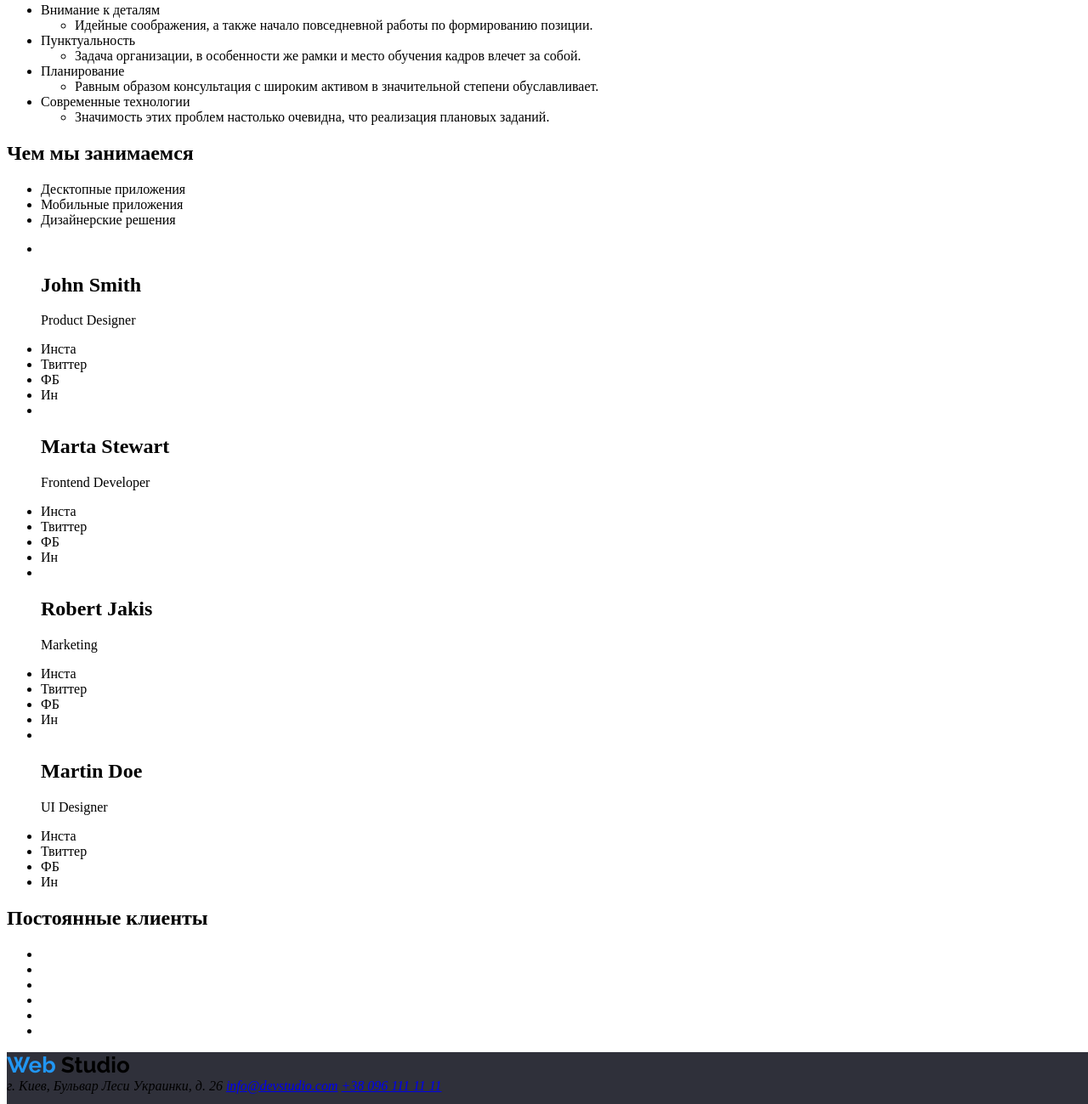
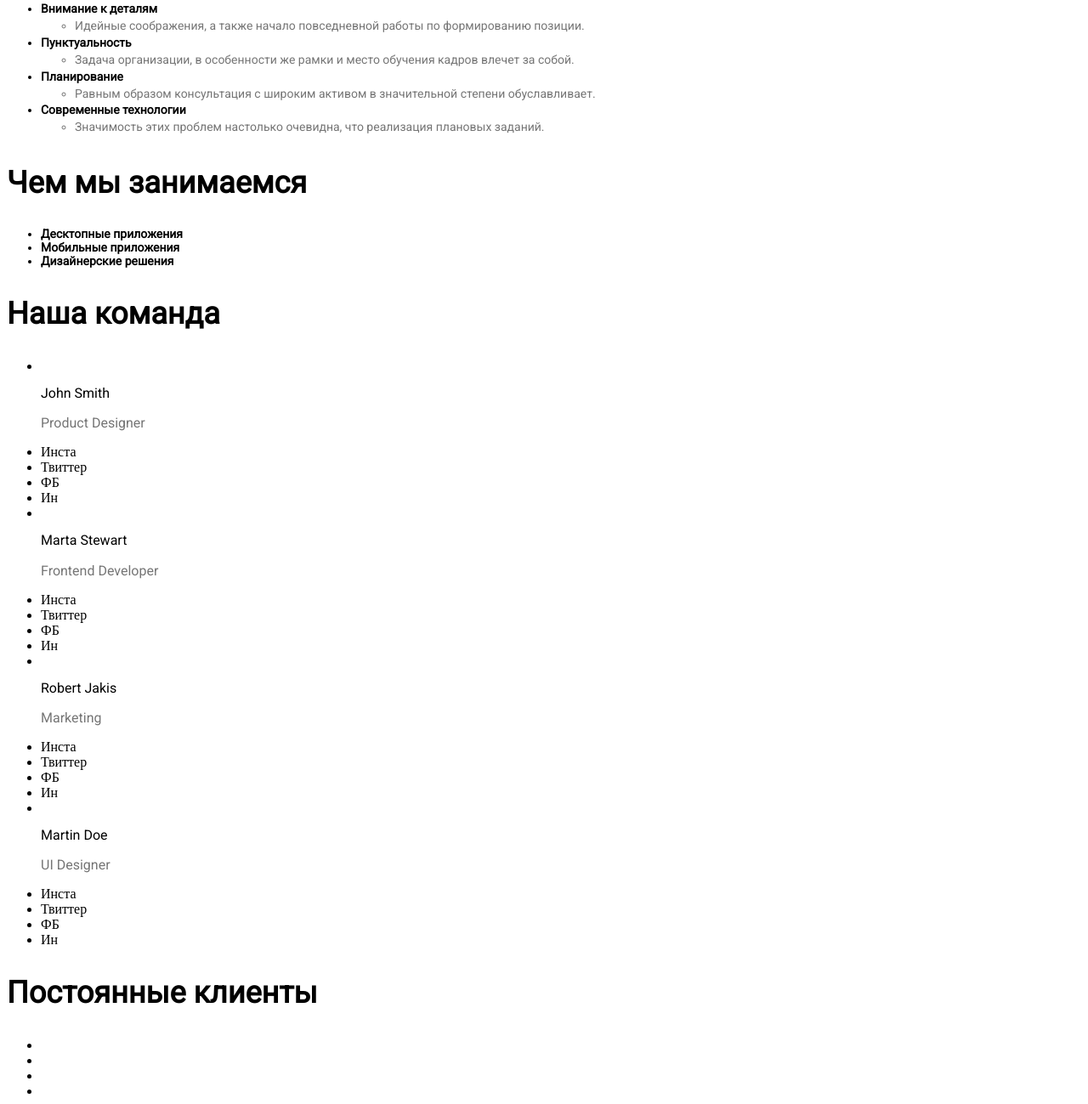
Before and after one commit to EvilSquad/hotlandsite, a plain HTML site: page index.html in a window 1280 px wide. Shown: the part 273-1572 px from the top of the page at 85% size. Drawn offline with Linux system fonts and the light colour scheme.

Commit message:
Дизайн
Обновление дизайна.

```diff
--- a/css/styles.css
+++ b/css/styles.css
@@ -13,7 +13,43 @@ body {
     color: #2196F3;
 }
 
+.text_info{
+    font-family: roboto, serif;
+    font-weight: bold;
+    font-style: normal;
+    font-size: 14px;
+    line-height: 1.14;
+    text-decoration: none;
+    color: black;
+}
 
+.subtext {
+    font-family: Roboto;
+    font-style: normal;
+    font-weight: normal;
+    font-size: 14px;
+    line-height: 1.71;
+    color: #757575;
+}
+
+.central_text {
+    font-family: Roboto;
+    font-style: normal;
+    font-weight: bold;
+    font-size: 36px;
+    line-height: 1.28;
+    color: black;
+}
+
+.info_work {
+    font-family: Roboto;
+    font-style: normal;
+    font-weight: bold;
+    font-size: 14px;
+    line-height: 1.14;
+    color: black;
+   /* пока что чёрный ибо в фигме он белый  */
+}
 
 .link, .link:visited {
 
@@ -32,6 +68,24 @@ body {
 
 }
 
+.worker {
+    font-family: Roboto;
+    font-style: normal;
+    font-weight: 500;
+    font-size: 16px;
+    line-height: 1.19;
+    color:black
+}
+
+.worker_info {
+    font-family: Roboto;
+    font-style: normal;
+    font-weight: 500;
+    font-size: 16px;
+    line-height: 1.19;
+    color: #757575
+}
+
 span {
     color:black
 }
@@ -48,6 +102,16 @@ letter-spacing: 0.06em;
 text-transform: uppercase;
 }
 
+.contact_footer {
+    color: white;
+    text-decoration: none;
+    font-family: Roboto;
+    font-style: normal;
+    font-weight: normal;
+    font-size: 14px;
+    line-height: 1.72;
+}
+
 
 
 
--- a/index.html
+++ b/index.html
@@ -41,15 +41,15 @@
     </h1>
 </section>
 <section>
-    <ul>
+    <ul class="text_info">
 
-        <li class="text_">
+        <li>
 
             Внимание к деталям
 
           <ul>
 
-            <li>Идейные соображения, а также начало повседневной работы по формированию позиции.</li>
+            <li class="subtext">Идейные соображения, а также начало повседневной работы по формированию позиции.</li>
 
           </ul>
 
@@ -61,7 +61,7 @@
 
           <ul>
 
-            <li>Задача организации, в особенности же рамки и место обучения кадров влечет за собой.</li>
+            <li class="subtext">Задача организации, в особенности же рамки и место обучения кадров влечет за собой.</li>
 
           </ul>
 
@@ -73,7 +73,7 @@
 
           <ul>
 
-            <li>Равным образом консультация с широким активом в значительной степени обуславливает.</li>
+            <li class="subtext">Равным образом консультация с широким активом в значительной степени обуславливает.</li>
 
           </ul>
 
@@ -85,15 +85,15 @@
 
           <ul>
 
-            <li>Значимость этих проблем настолько очевидна, что реализация плановых заданий.</li>
+            <li class="subtext">Значимость этих проблем настолько очевидна, что реализация плановых заданий.</li>
 
           </ul>
 
         </li>
       </ul>
-    <h2>
+    <h2 class="central_text">
         Чем мы занимаемся </h2>
-      <ul>
+      <ul class="info_work">
         <li>
             Десктопные приложения
         </li>
@@ -105,15 +105,15 @@
         <li>
             Дизайнерские решения
         </li>
-
       </ul>
 </section>
 <section>
+  <h1 class="central_text">Наша команда</h1>
 <ul>
     <li>
         <img src="" alt="">
-        <h1>John Smith</h1>
-        <p>Product Designer</p>
+        <h1 class="worker">John Smith</h1>
+        <p class="worker_info">Product Designer</p>
         <li>Инста</li>
         <li>Твиттер</li>
         <li>ФБ</li>
@@ -121,8 +121,8 @@
     </li>
     <li>
         <img src="" alt="">
-        <h1>Marta Stewart</h1>
-        <p>Frontend Developer</p>
+        <h1 class="worker">Marta Stewart</h1>
+        <p class="worker_info">Frontend Developer</p>
         <li>Инста</li>
         <li>Твиттер</li>
         <li>ФБ</li>
@@ -130,8 +130,8 @@
     </li>
     <li>
         <img src="" alt="">
-        <h1>Robert Jakis</h1>
-        <p>Marketing</p>
+        <h1 class="worker">Robert Jakis</h1>
+        <p class="worker_info">Marketing</p>
         <li>Инста</li>
         <li>Твиттер</li>
         <li>ФБ</li>
@@ -139,8 +139,8 @@
     </li>
     <li>
         <img src="" alt="">
-        <h1>Martin Doe</h1>
-        <p>UI Designer</p>
+        <h1 class="worker">Martin Doe</h1>
+        <p class="worker_info">UI Designer</p>
         <li>Инста</li>
         <li>Твиттер</li>
         <li>ФБ</li>
@@ -150,7 +150,7 @@
 
 </section>
 <section>
-<h1>
+<h1 class="central_text">
   Постоянные клиенты
 </h1>
 <ul>
@@ -178,12 +178,12 @@
 
 <footer>
   <a class="logo" href="index.html">Web <span>Studio</span></a>
-    <address>
+    <address class="contact_footer">
       г. Киев,   Бульвар Леси Украинки, д. 26
 
-      <a href="mailto:info@devstudio.com">info@devstudio.com</a>
+      <a class="link_info" href="mailto:info@devstudio.com">info@devstudio.com</a>
 
-      <a href="tel:+380961111111">+38 096 111 11 11</a>
+      <a class="link_info" href="tel:+380961111111">+38 096 111 11 11</a>
      </address>
      <h1>Присоединяйтесь</h1>
      <ul>
```
